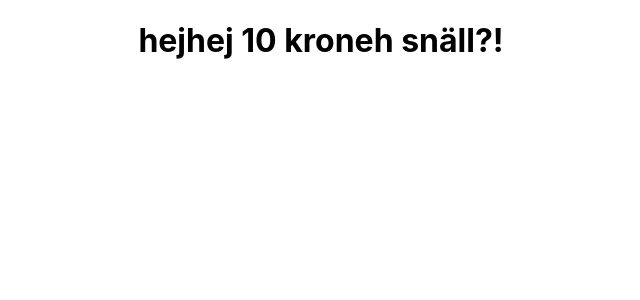
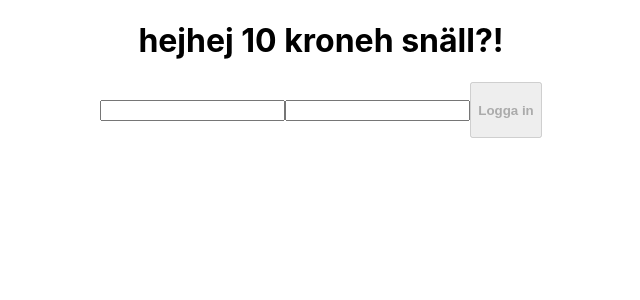
Before and after one commit to AdamAgerling/grupp2-12factor, a React (Create React App) app: page / in a window 1280 px wide. Shown: the top 300 px of the page, without its empty margins (319-959 px from the left). Built offline with nearby package versions, Linux system fonts and the light colour scheme.

Commit message:
Added login-function

```diff
--- a/src/App.js
+++ b/src/App.js
@@ -1,9 +1,28 @@
 import "./App.css"
+import LoginComponent from "./components/login/LoginComponent"
+import LandingComponent from "./components/landing/LandingComponent"
+import { useState } from "react"
 
 function App() {
+  const [component, setComponent] = useState(null)
+
+  function changeComponent(component) {
+    setComponent(component)
+    console.log(component)
+  }
   return (
     <div className="App">
       <h1>hejhej 10 kroneh snäll?!</h1>
+      {component === null ? (
+        <LoginComponent changeComponent={changeComponent} />
+      ) : (
+        ""
+      )}
+      {component === "landing" ? (
+        <LandingComponent changeComponent={changeComponent} />
+      ) : (
+        ""
+      )}
     </div>
   )
 }
--- /dev/null
+++ b/src/components/landing/LandingComponent.jsx
@@ -0,0 +1,16 @@
+import React from "react"
+
+const LandingComponent = ({ changeComponent }) => {
+  return (
+    <div>
+      <h1>Välkommen vänligen</h1>
+      <p>Detta är landing page</p>
+      <button>
+        {" "}
+        <h4 onClick={() => changeComponent(null)}>Logga ut</h4>
+      </button>
+    </div>
+  )
+}
+
+export default LandingComponent
--- /dev/null
+++ b/src/components/login/LoginComponent.jsx
@@ -0,0 +1,24 @@
+import React, { useState, useEffect } from "react"
+
+const LoginComponent = ({ changeComponent }) => {
+  const [disabled, setDisabled] = useState(true)
+  const [username, setUsername] = useState("")
+  const [password, setPassword] = useState("")
+  useEffect(() => {
+    if (username !== "" && password !== "") {
+      setDisabled(false)
+    }
+  }, [password, username])
+  return (
+    <div>
+      <input onChange={(e) => setUsername(e.target.value)} type="text" />
+      <input onChange={(e) => setPassword(e.target.value)} type="password" />
+      <button disabled={disabled} onClick={() => changeComponent("landing")}>
+        {" "}
+        <h4>Logga in</h4>
+      </button>
+    </div>
+  )
+}
+
+export default LoginComponent
```
Also changed, not shown: src/components/login/LoginComponent.css (added).
